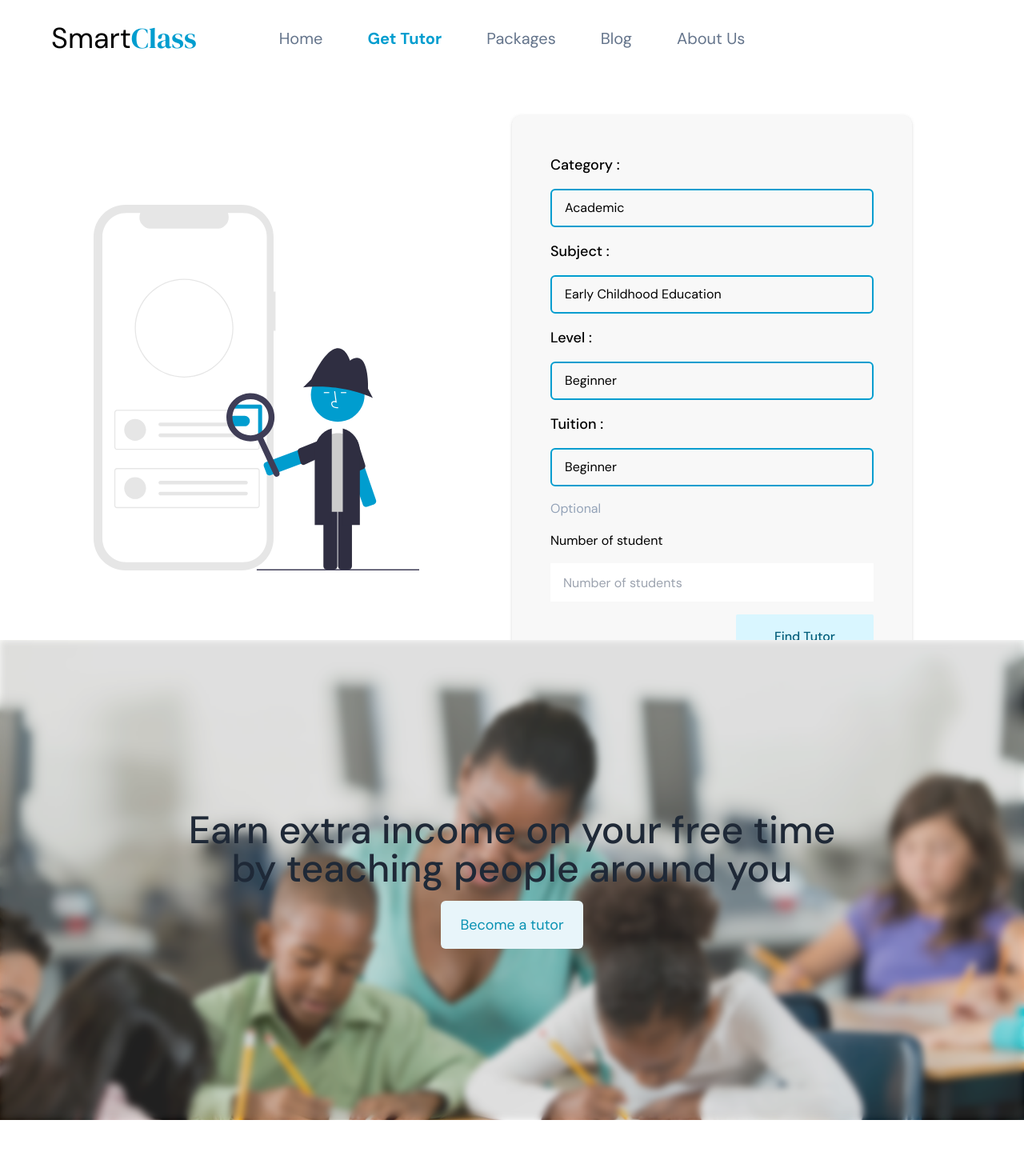
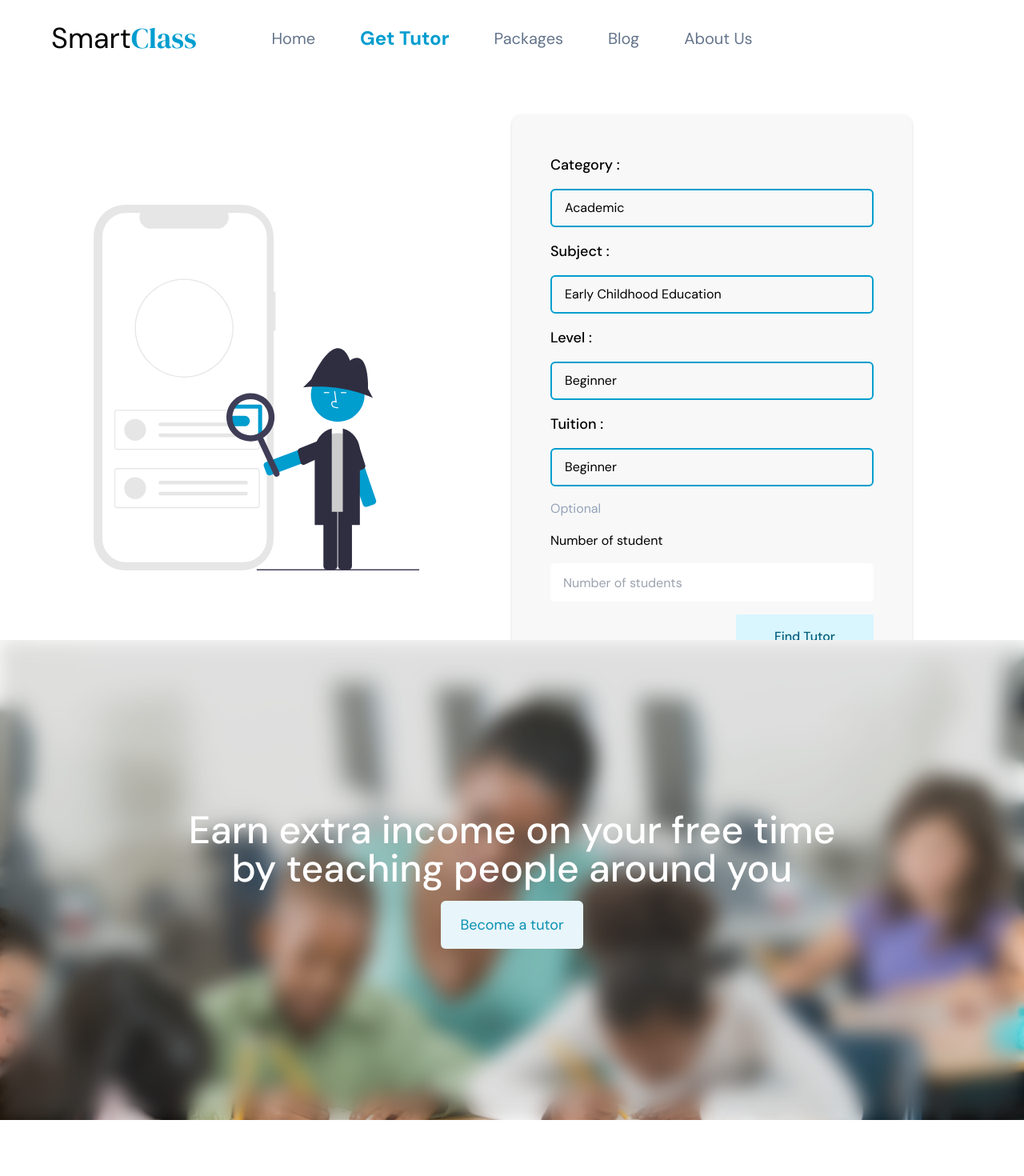
Before and after one commit to iam-dante/smartclass, a Next.js app: page /getTutor in a window 1280 px wide. Shown: the top 1470 px of the page at 80% size. Built offline with nearby package versions, Linux system fonts and the light colour scheme.

Commit message:
footer fix

```diff
--- a/components/navigationBar.js
+++ b/components/navigationBar.js
@@ -10,13 +10,13 @@ export default function NavigationBar(){
                 <h className="font-serif text-cyanblue-300">Class</h>
             </span>
 
-            <div className=" hidden lg:h-24  lg:flex lg:flex-row lg:items-center lg:justify-center lg:space-x-14 text-xl text-slate-500 ">
+            <div className=" hidden lg:h-24  lg:flex lg:flex-row lg:items-center lg:justify-center lg:space-x-14 text-xl text-slate-500">
                 <Link href="/" >
                     <a className= {router.pathname === "/" ? "font-semibold text-cyanblue-300 text-2xl": ""}>Home</a>
                 </Link>
 
                 <Link href="/getTutor">
-                    <a className= {router.pathname === "/getTutor" ? "font-semibold text-cyanblue-300": ""}>Get Tutor</a>
+                    <a className= {router.pathname === "/getTutor" ? "font-semibold text-cyanblue-300 text-2xl": ""}>Get Tutor</a>
                 </Link>
 
                 <Link href="/">
@@ -24,7 +24,7 @@ export default function NavigationBar(){
                 </Link>
 
                 <Link href="/blog">
-                    <a className= {router.pathname === "/blog" ? "font-semibold text-cyanblue-300": ""}>Blog</a>
+                    <a className= {router.pathname === "/blog" ? "font-semibold text-cyanblue-300 text-2xl": ""}>Blog</a>
                 </Link>
 
                 <Link href="/">
--- a/pages/getTutor.js
+++ b/pages/getTutor.js
@@ -64,7 +64,7 @@ export default function GerTutor(){
                             key={ct.id}
                             value={ct}
                             // disabled={p.unavailable}
-                            className="hover:bg-cyanblue-300 px-2 py-2 rounded-md"
+                            className="hover:bg-blue-200 px-2 py-2 rounded-md"
                         >
                             {ct.name}
                         </Listbox.Option>
@@ -118,7 +118,7 @@ export default function GerTutor(){
                             key={ct.id}
                             value={ct}
                             // disabled={p.unavailable}
-                            className="hover:bg-cyanblue-300 px-2 py-2 rounded-md"
+                            className="hover:bg-blue-200 px-2 py-2 rounded-md"
                         >
                             {ct.name}
                         </Listbox.Option>
@@ -144,7 +144,7 @@ export default function GerTutor(){
                             key={ct.id}
                             value={ct}
                             // disabled={p.unavailable}
-                            className="hover:bg-cyanblue-300 px-2 py-2 rounded-md"
+                            className="hover:bg-blue-200 px-2 py-2 rounded-md"
                         >
                             {ct.name}
                         </Listbox.Option>
@@ -155,7 +155,7 @@ export default function GerTutor(){
 
                     <h className="text-slate-400">Optional</h>
                     <label>Number of student</label>
-                    <input className="h-12 px-4" placeholder="Number of students"/>
+                    <input className="h-12 px-4 outline-none focus:outline-cyanblue-300 rounded-md" placeholder="Number of students"/>
                     <div className="flex justify-end">
                     <span className="px-12 py-4  bg-[#D9F6FF]  text-[#005D7A] rounded-sm font-medium">Find Tutor</span>
                     </div>
@@ -172,8 +172,8 @@ export default function GerTutor(){
             </div> */}
 
             <div className="h-[600px] w-full bg-fixed bg-cover bg-center  backdrop-blur-lg bg-no-repeat flex justify-center items-center " style={{backgroundImage: "url('/images/teaching.jpg')"}}>
-                <div className=" flex justify-center items-center flex-col space-y-4 backdrop-blur-sm backdrop-contrast-75 w-full h-full">
-                    <h className="text-5xl font-medium text-center w-[840px] text-gray-800">Earn extra income on your free time by teaching people around you</h>
+                <div className=" flex justify-center items-center flex-col space-y-4 backdrop-blur-md backdrop-contrast-75 w-full h-full">
+                    <h className="text-5xl font-medium text-center w-[840px] text-white ">Earn extra income on your free time by teaching people around you</h>
                     <span className="px-6 py-4 bg-cyanblue-100 text-lg rounded-md text-cyan-600">Become a tutor</span>
                 </div>
             </div>
--- a/pages/index.js
+++ b/pages/index.js
@@ -1,62 +1,15 @@
 import Head from 'next/head'
 import Image from 'next/image'
 import styles from '../styles/Home.module.css'
+import Script from 'next/script'
 
 import Home from "./home"
-import Blog from "./blog"
 
 export default function App() {
   return (
-  // <Blog/>
-  <Home/>
+    <>
+      <Script src="//code.tidio.co/3a74dxsf2ock0q9wm1vp3lzizh9rwnpr.js" async/>
+      <Home/>
+    </>
   )
 }
-
-
-
-
-
-{/* <div className="grid grid-cols-4  px-20">
-        <div className="col-span-3  space-y-4">
-          <div className="flex flex-row items-center space-x-4">
-            <span className="px-4 py-2 bg-cyanblue-300 text-xl text-white">1</span>
-            <h1 className="text-4xl">It all begins with a search</h1>
-          </div>
-          <p className="w-3/4 text-lg">Simply enter your subject, level, teaching type and your location to view a tailored list of the best tutors in your area. Each tutor has a full profile, which is vetted before they are set live on the site, so you can confidently select the right tutor for you! If the initial tutor can’t help, we will help you to find an alternative tutor who meets all of your needs.</p>
-        </div>
-        <div className="">
-          <SearchSvg/>
-        </div>
-
-
-        <div className="">
-          <MessageSvg/>
-        </div>
-
-        <div className="col-span-3  space-y-3  flex justify-center items-center">
-          <div className=" w-2/3 px-12 bg-white py-12 rounded-xl drop-shadow-2xl">
-            <div>
-              <div className="flex flex-row items-center space-x-4">
-                <span className="px-4 py-4 bg-cyanblue-200 text-lg ">2</span>
-                <h1 className="text-4xl">Send a Message to your tutor</h1>
-              </div>
-              <p className="w-3/4 text-lg">After selecting your tutor, you can message them for free. Our messaging system means that you can chat with tutor through SmartClass. Agree with the tutor, when and where the session should take place.</p>
-            </div>
-          </div>
-        </div>
-
-
-        <div className="col-span-3  space-y-3  flex justify-center items-center">
-          <div >
-            <div className="flex flex-row items-center space-x-4 ">
-              <span className="px-4 py-4 bg-cyanblue-200 text-lg">3</span>
-              <h1 className="text-4xl">Session Booking and Payment</h1>
-            </div>
-            <p className="w-3/6 text-lg">Once you are happy with your tutor, a tutor will book the lesson for you and you will be asked to confirm the schedule by depositing the amount indicated in your invoice. Booking your private tutor is very easy in SmartClass, try it and see.</p>
-          </div>
-        </div>
-
-        <div className="flex items-center justify-center">
-          <BookingSvg/>
-        </div>
-      </div> */}
```
